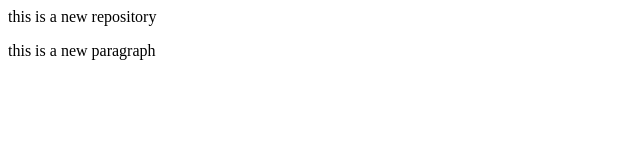
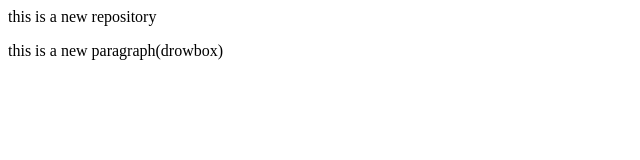
Before and after one commit to khwazaabbas/localrepo, a plain HTML site: page index.html in a window 1280 px wide. Shown: the full height of the page, 0-640 px from the left. Drawn offline with Linux system fonts and the light colour scheme.

Commit message:
add drowbox in feature1 branch

```diff
--- a/index.html
+++ b/index.html
@@ -1,2 +1,2 @@
 <p> this is a new repository</p>
-<p> this is a new paragraph</p>
+<p> this is a new paragraph(drowbox)</p>
```
